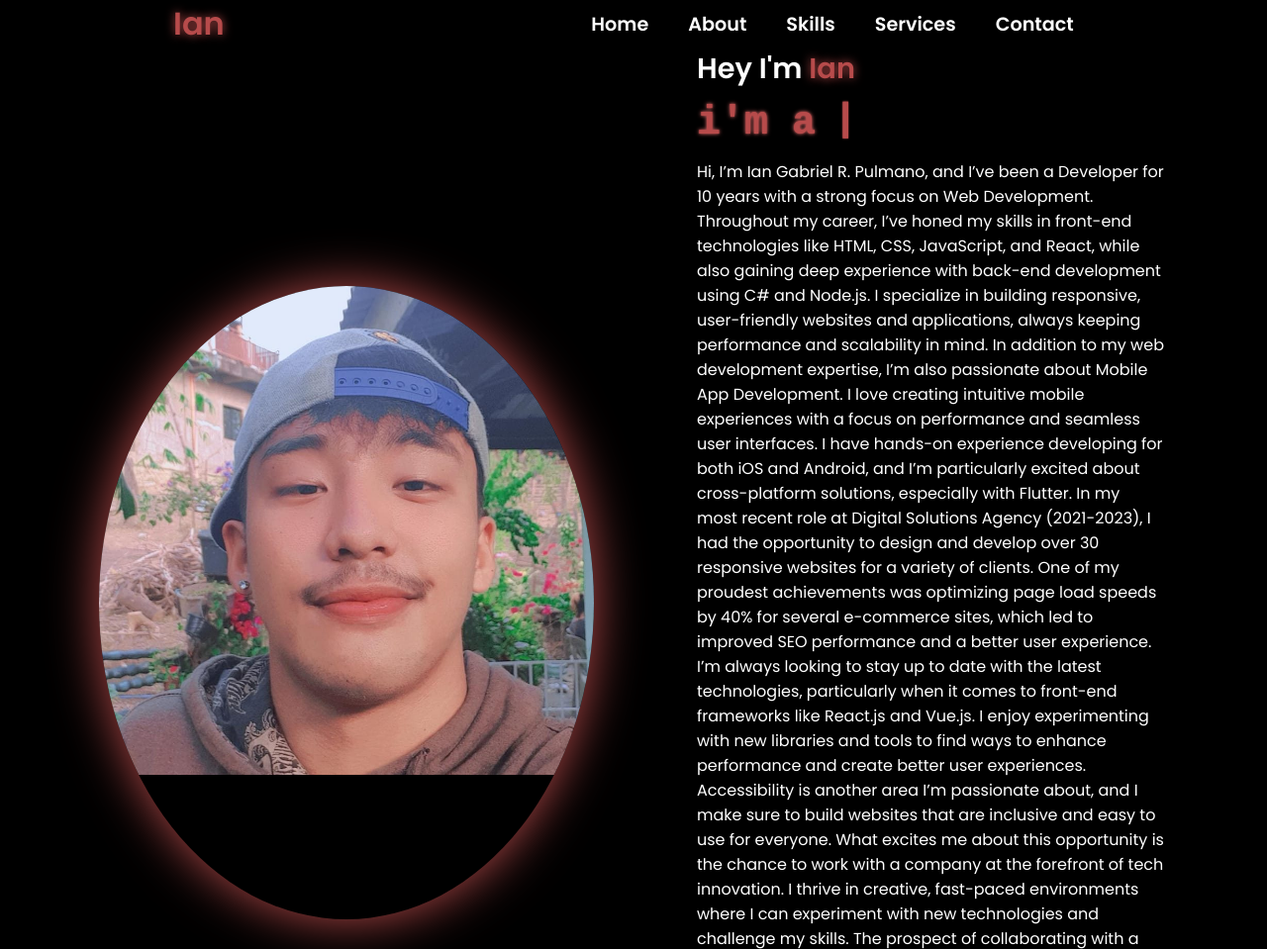
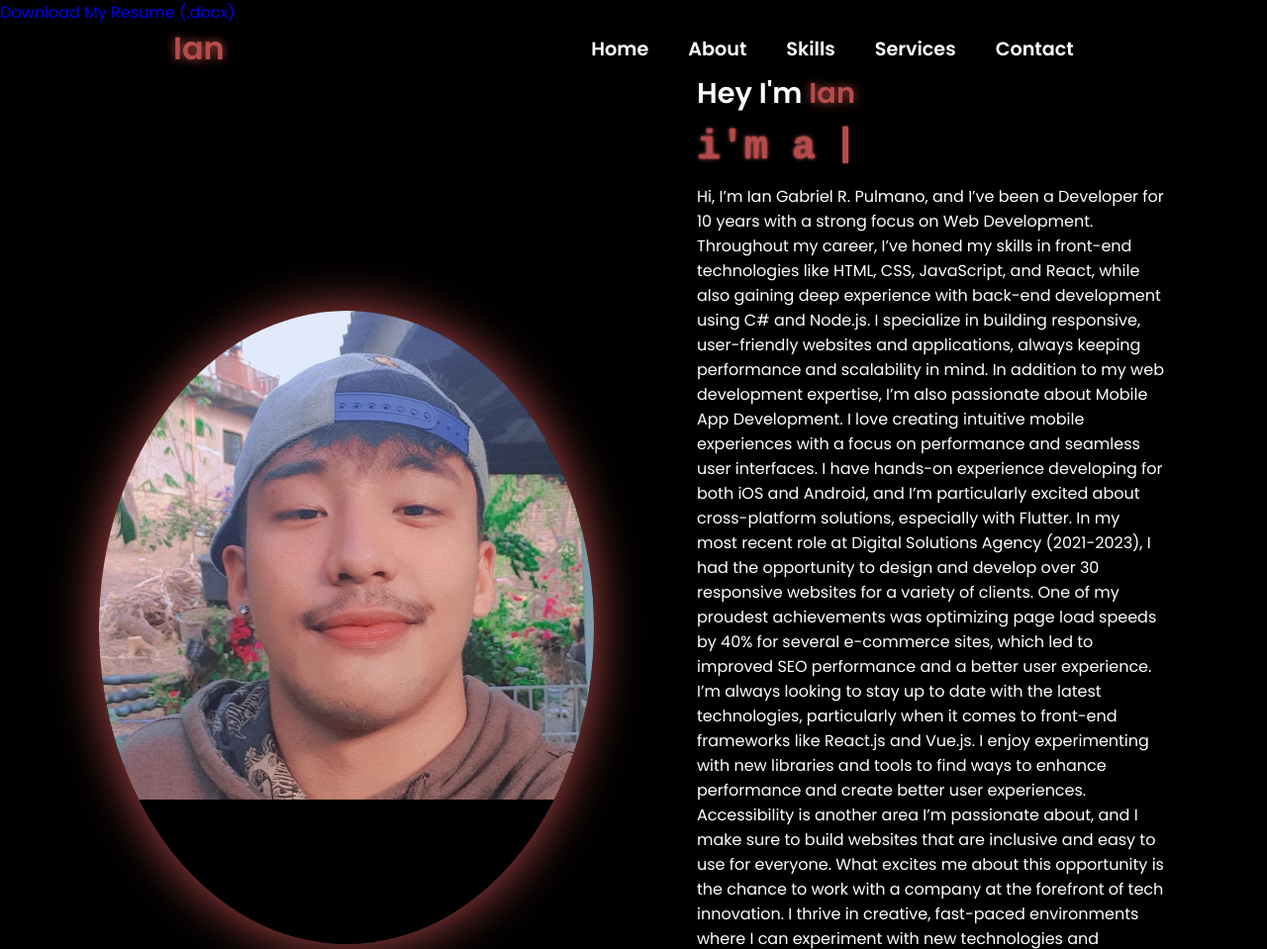
Before and after one commit to Yanyan0708/Ian-Portfolio, a plain HTML site: page index.html in a window 1280 px wide. Shown: the top 959 px of the page at 99% size. Drawn offline with nearby package versions, Linux system fonts and the light colour scheme.

Commit message:
index.html

```diff
--- a/index.html
+++ b/index.html
@@ -6,6 +6,8 @@
     <link rel="stylesheet"  href="style.css">
     <link rel="stylesheet" href="https://unpkg.com/aos@next/dist/aos.css" />
     <link rel="stylesheet" href="https://cdnjs.cloudflare.com/ajax/libs/font-awesome/6.0.0/css/all.min.css">
+    <a href="IAN GABRIEL-R.-PULMANO-RESUME.docx" download>Download My Resume (.docx)</a>
+
  <meta name="viewport" content="width=device-width, initial-scale=1.0">
 </head>
 <body>
```
